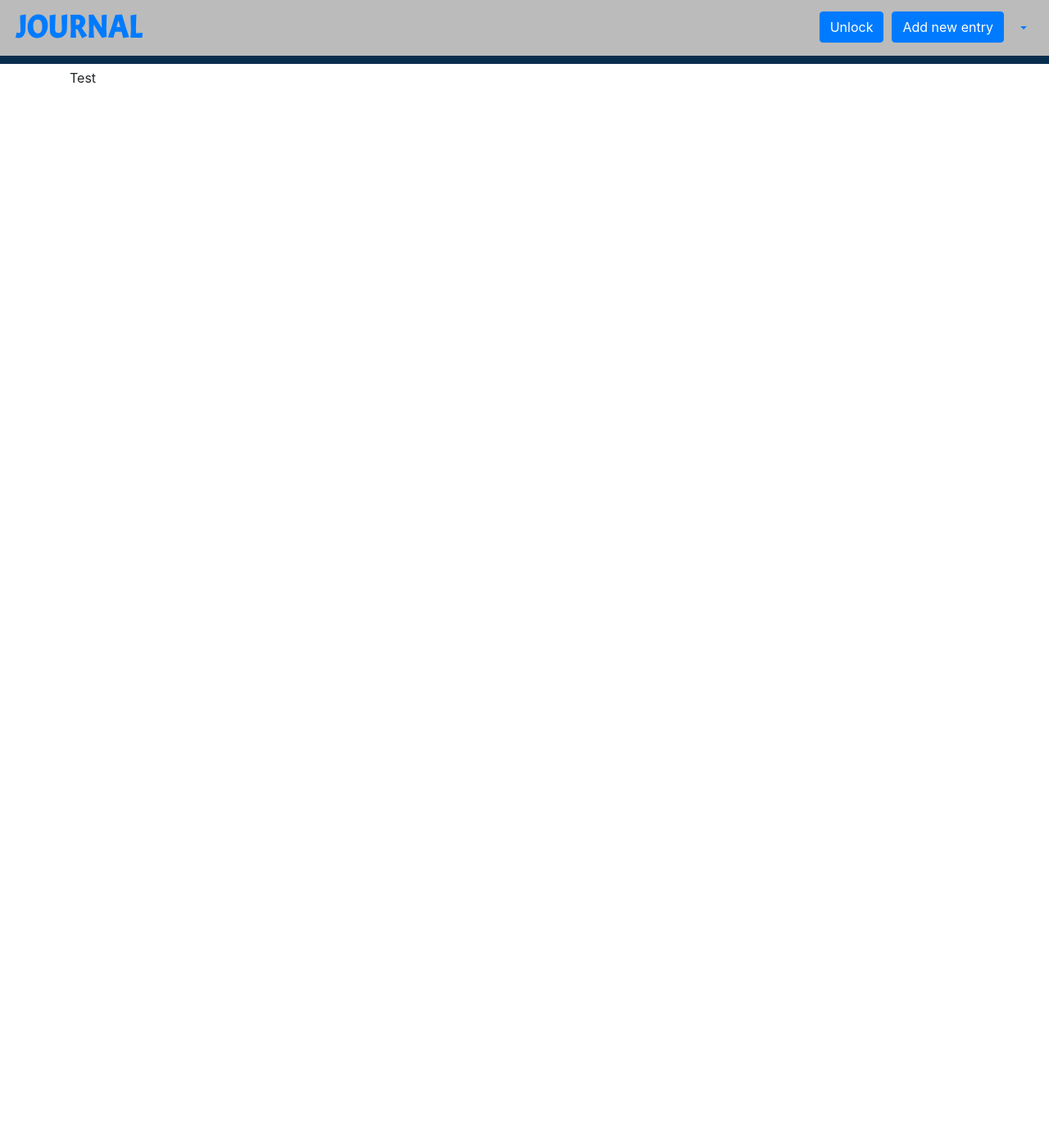
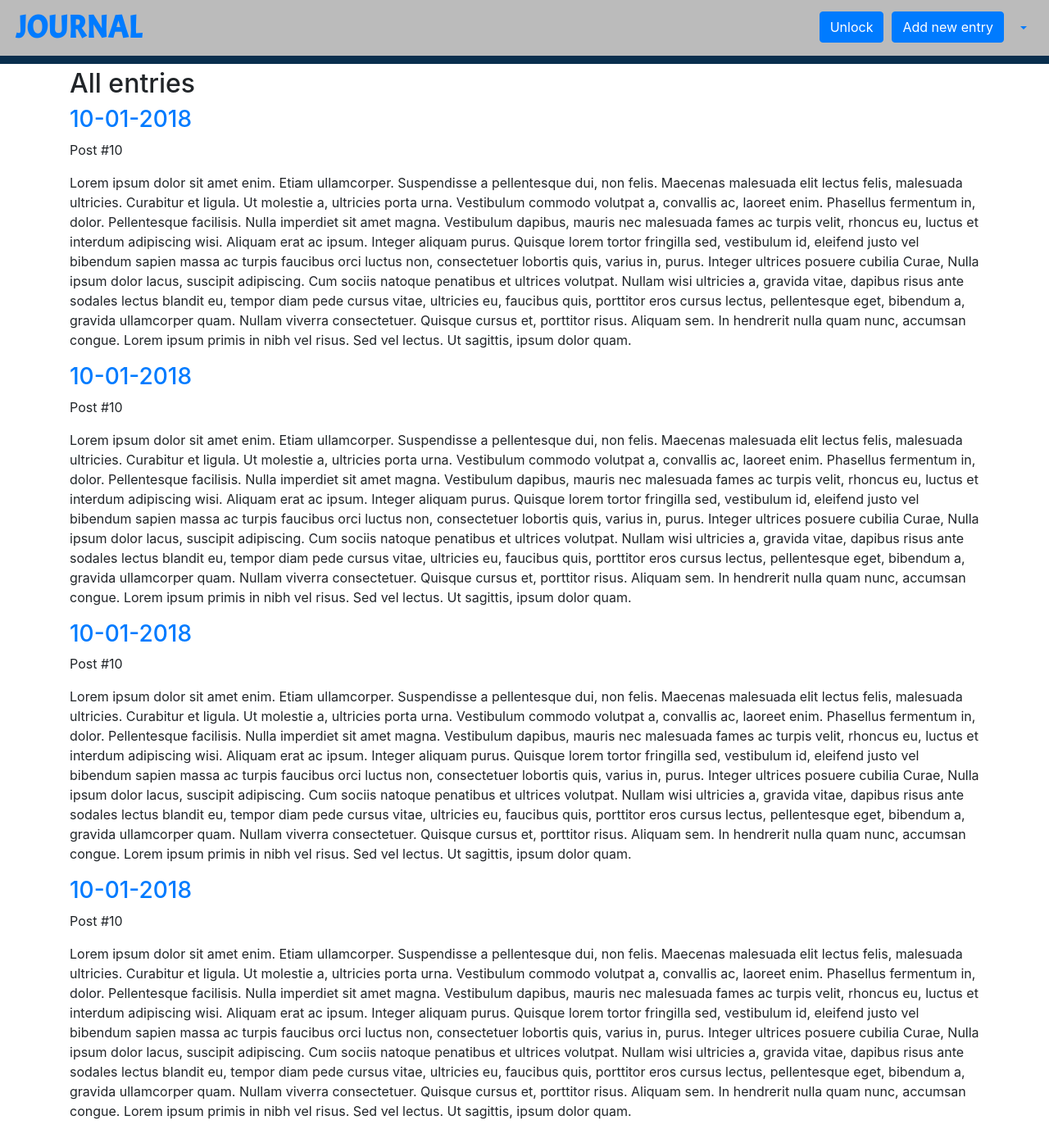
Before and after one commit to mgorzanski/journal, a React (Create React App) app in the folder client/: page / in a window 1280 px wide. Shown: the whole page at 82% size. Before the commit the page ends 800 px from the top, so only its background shows below. Built offline with nearby package versions, Linux system fonts and the light colour scheme; what @fortawesome/fontawesome would draw is missing.

Commit message:
update home layout

```diff
--- a/client/src/App.js
+++ b/client/src/App.js
@@ -15,6 +15,7 @@ class App extends Component {
           <main className="main">
             <Route exact path="/" component={Home} />
             <Route path="/new" component={NewEntry} />
+            {/*<Route path="/entry/:id" component={Entry} />*/}
           </main>
         </React.Fragment>
       </Router>
--- a/client/src/pages/home/index.js
+++ b/client/src/pages/home/index.js
@@ -1,9 +1,41 @@
 import React from 'react';
+import { Link } from 'react-router-dom';
 
 class Home extends React.Component {
     render() {
         return(
-            <div>Test</div>
+            <React.Fragment>
+                <h2 className="home-title">All entries</h2>
+                {/* Add sorting later */}
+                <article className="entry" id="1">
+                    <h3 className="entry-date"><Link to="/entry/10">10-01-2018</Link></h3>
+                    <p className="entry-counter">Post #10</p>
+                    <div className="entry-content">
+                        <p>Lorem ipsum dolor sit amet enim. Etiam ullamcorper. Suspendisse a pellentesque dui, non felis. Maecenas malesuada elit lectus felis, malesuada ultricies. Curabitur et ligula. Ut molestie a, ultricies porta urna. Vestibulum commodo volutpat a, convallis ac, laoreet enim. Phasellus fermentum in, dolor. Pellentesque facilisis. Nulla imperdiet sit amet magna. Vestibulum dapibus, mauris nec malesuada fames ac turpis velit, rhoncus eu, luctus et interdum adipiscing wisi. Aliquam erat ac ipsum. Integer aliquam purus. Quisque lorem tortor fringilla sed, vestibulum id, eleifend justo vel bibendum sapien massa ac turpis faucibus orci luctus non, consectetuer lobortis quis, varius in, purus. Integer ultrices posuere cubilia Curae, Nulla ipsum dolor lacus, suscipit adipiscing. Cum sociis natoque penatibus et ultrices volutpat. Nullam wisi ultricies a, gravida vitae, dapibus risus ante sodales lectus blandit eu, tempor diam pede cursus vitae, ultricies eu, faucibus quis, porttitor eros cursus lectus, pellentesque eget, bibendum a, gravida ullamcorper quam. Nullam viverra consectetuer. Quisque cursus et, porttitor risus. Aliquam sem. In hendrerit nulla quam nunc, accumsan congue. Lorem ipsum primis in nibh vel risus. Sed vel lectus. Ut sagittis, ipsum dolor quam.</p>
+                    </div>
+                </article>
+                <article className="entry" id="1">
+                    <h3 className="entry-date"><a href="/entry/10">10-01-2018</a></h3>
+                    <p className="entry-counter">Post #10</p>
+                    <div className="entry-content">
+                        <p>Lorem ipsum dolor sit amet enim. Etiam ullamcorper. Suspendisse a pellentesque dui, non felis. Maecenas malesuada elit lectus felis, malesuada ultricies. Curabitur et ligula. Ut molestie a, ultricies porta urna. Vestibulum commodo volutpat a, convallis ac, laoreet enim. Phasellus fermentum in, dolor. Pellentesque facilisis. Nulla imperdiet sit amet magna. Vestibulum dapibus, mauris nec malesuada fames ac turpis velit, rhoncus eu, luctus et interdum adipiscing wisi. Aliquam erat ac ipsum. Integer aliquam purus. Quisque lorem tortor fringilla sed, vestibulum id, eleifend justo vel bibendum sapien massa ac turpis faucibus orci luctus non, consectetuer lobortis quis, varius in, purus. Integer ultrices posuere cubilia Curae, Nulla ipsum dolor lacus, suscipit adipiscing. Cum sociis natoque penatibus et ultrices volutpat. Nullam wisi ultricies a, gravida vitae, dapibus risus ante sodales lectus blandit eu, tempor diam pede cursus vitae, ultricies eu, faucibus quis, porttitor eros cursus lectus, pellentesque eget, bibendum a, gravida ullamcorper quam. Nullam viverra consectetuer. Quisque cursus et, porttitor risus. Aliquam sem. In hendrerit nulla quam nunc, accumsan congue. Lorem ipsum primis in nibh vel risus. Sed vel lectus. Ut sagittis, ipsum dolor quam.</p>
+                    </div>
+                </article>
+                <article className="entry" id="1">
+                    <h3 className="entry-date"><a href="/entry/10">10-01-2018</a></h3>
+                    <p className="entry-counter">Post #10</p>
+                    <div className="entry-content">
+                        <p>Lorem ipsum dolor sit amet enim. Etiam ullamcorper. Suspendisse a pellentesque dui, non felis. Maecenas malesuada elit lectus felis, malesuada ultricies. Curabitur et ligula. Ut molestie a, ultricies porta urna. Vestibulum commodo volutpat a, convallis ac, laoreet enim. Phasellus fermentum in, dolor. Pellentesque facilisis. Nulla imperdiet sit amet magna. Vestibulum dapibus, mauris nec malesuada fames ac turpis velit, rhoncus eu, luctus et interdum adipiscing wisi. Aliquam erat ac ipsum. Integer aliquam purus. Quisque lorem tortor fringilla sed, vestibulum id, eleifend justo vel bibendum sapien massa ac turpis faucibus orci luctus non, consectetuer lobortis quis, varius in, purus. Integer ultrices posuere cubilia Curae, Nulla ipsum dolor lacus, suscipit adipiscing. Cum sociis natoque penatibus et ultrices volutpat. Nullam wisi ultricies a, gravida vitae, dapibus risus ante sodales lectus blandit eu, tempor diam pede cursus vitae, ultricies eu, faucibus quis, porttitor eros cursus lectus, pellentesque eget, bibendum a, gravida ullamcorper quam. Nullam viverra consectetuer. Quisque cursus et, porttitor risus. Aliquam sem. In hendrerit nulla quam nunc, accumsan congue. Lorem ipsum primis in nibh vel risus. Sed vel lectus. Ut sagittis, ipsum dolor quam.</p>
+                    </div>
+                </article>
+                <article className="entry" id="1">
+                    <h3 className="entry-date"><a href="/entry/10">10-01-2018</a></h3>
+                    <p className="entry-counter">Post #10</p>
+                    <div className="entry-content">
+                        <p>Lorem ipsum dolor sit amet enim. Etiam ullamcorper. Suspendisse a pellentesque dui, non felis. Maecenas malesuada elit lectus felis, malesuada ultricies. Curabitur et ligula. Ut molestie a, ultricies porta urna. Vestibulum commodo volutpat a, convallis ac, laoreet enim. Phasellus fermentum in, dolor. Pellentesque facilisis. Nulla imperdiet sit amet magna. Vestibulum dapibus, mauris nec malesuada fames ac turpis velit, rhoncus eu, luctus et interdum adipiscing wisi. Aliquam erat ac ipsum. Integer aliquam purus. Quisque lorem tortor fringilla sed, vestibulum id, eleifend justo vel bibendum sapien massa ac turpis faucibus orci luctus non, consectetuer lobortis quis, varius in, purus. Integer ultrices posuere cubilia Curae, Nulla ipsum dolor lacus, suscipit adipiscing. Cum sociis natoque penatibus et ultrices volutpat. Nullam wisi ultricies a, gravida vitae, dapibus risus ante sodales lectus blandit eu, tempor diam pede cursus vitae, ultricies eu, faucibus quis, porttitor eros cursus lectus, pellentesque eget, bibendum a, gravida ullamcorper quam. Nullam viverra consectetuer. Quisque cursus et, porttitor risus. Aliquam sem. In hendrerit nulla quam nunc, accumsan congue. Lorem ipsum primis in nibh vel risus. Sed vel lectus. Ut sagittis, ipsum dolor quam.</p>
+                    </div>
+                </article>
+            </React.Fragment>
         );
     }
 }
```
